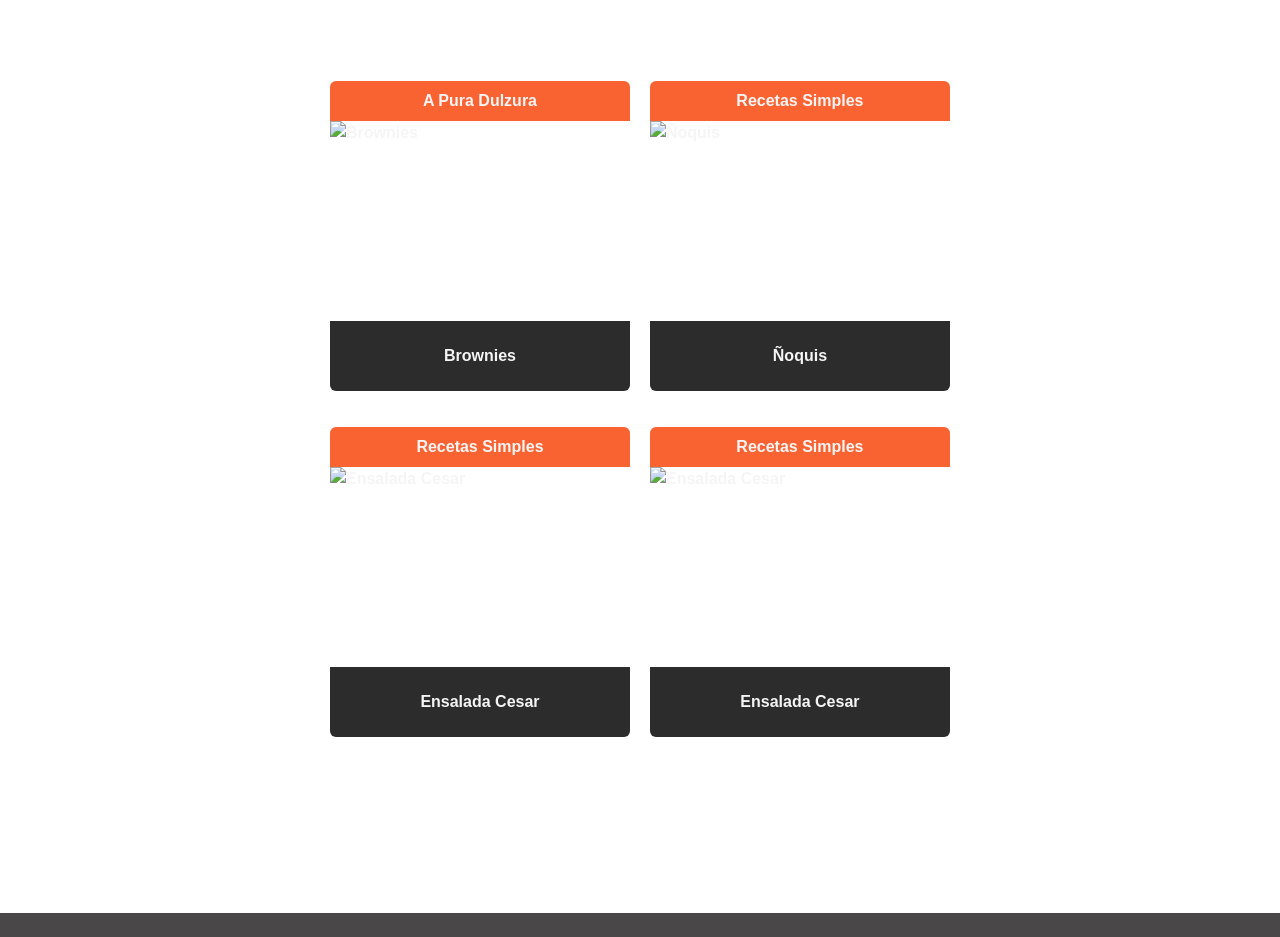
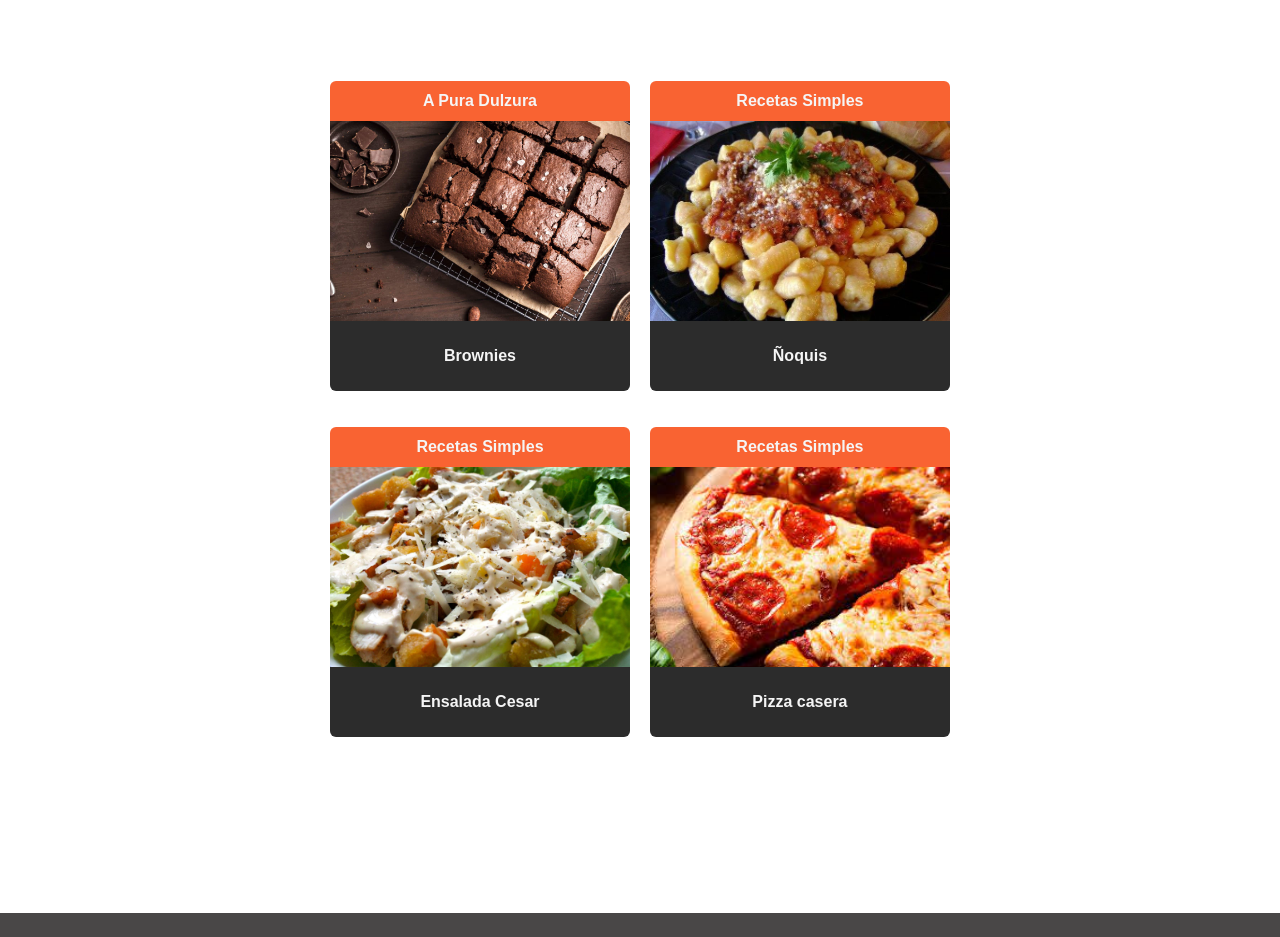
Before and after one commit to emanuelf1991/RecibeBox, a plain HTML site: page index.html in a window 1280 px wide. Shown: the part 980-1917 px from the top of the page. Drawn offline with nearby package versions, Linux system fonts and the light colour scheme.

Commit message:
Modificaciones en el html para la correcta visualizacion desde github, se añadio una nueva receta

```diff
--- a/index.html
+++ b/index.html
@@ -64,29 +64,29 @@
           <div class="recipe-card">
             <a class="recipe-link" href="#">
               <p class="recipe-category rounded-top">A Pura Dulzura</p>
-              <img src="../RecipeBox/assets/images/Recetas/Brownie.jpg" alt="Brownies">
+              <img src="./assets/images/Recetas/Brownie.jpg" alt="Brownies">
               <p class="recipe-name rounded-bottom">Brownies</p>
             </a>
           </div>
           <div class="recipe-card">
             <a class="recipe-link" href="#">
               <p class="recipe-category rounded-top">Recetas Simples</p>
-              <img src="../RecipeBox/assets/images/Recetas/ñoquis.jpg" alt="Ñoquis">
+              <img src="./assets/images/Recetas/ñoquis.jpg" alt="Ñoquis">
               <p class="recipe-name rounded-bottom">Ñoquis</p>
             </a>
           </div>
           <div class="recipe-card">
             <a class="recipe-link" href="#">
               <p class="recipe-category rounded-top">Recetas Simples</p>
-              <img src="../RecipeBox/assets/images/Recetas/ensalada-cesar.jpg" alt="Ensalada Cesar">
+              <img src="./assets/images/Recetas/ensalada-cesar.jpg" alt="Ensalada Cesar">
               <p class="recipe-name rounded-bottom">Ensalada Cesar</p>
             </a>
           </div>
           <div class="recipe-card">
             <a class="recipe-link" href="#">
               <p class="recipe-category rounded-top">Recetas Simples</p>
-              <img src="../RecipeBox/assets/images/Recetas/ensalada-cesar.jpg" alt="Ensalada Cesar">
-              <p class="recipe-name rounded-bottom">Ensalada Cesar</p>
+              <img src="./assets/images/Recetas/Pizza-casera.jpg" alt="Pizza casera">
+              <p class="recipe-name rounded-bottom">Pizza casera</p>
             </a>
           </div>
         </div>
```
Also changed, not shown: assets/images/Recetas/Pizza-casera.jpg (added).
